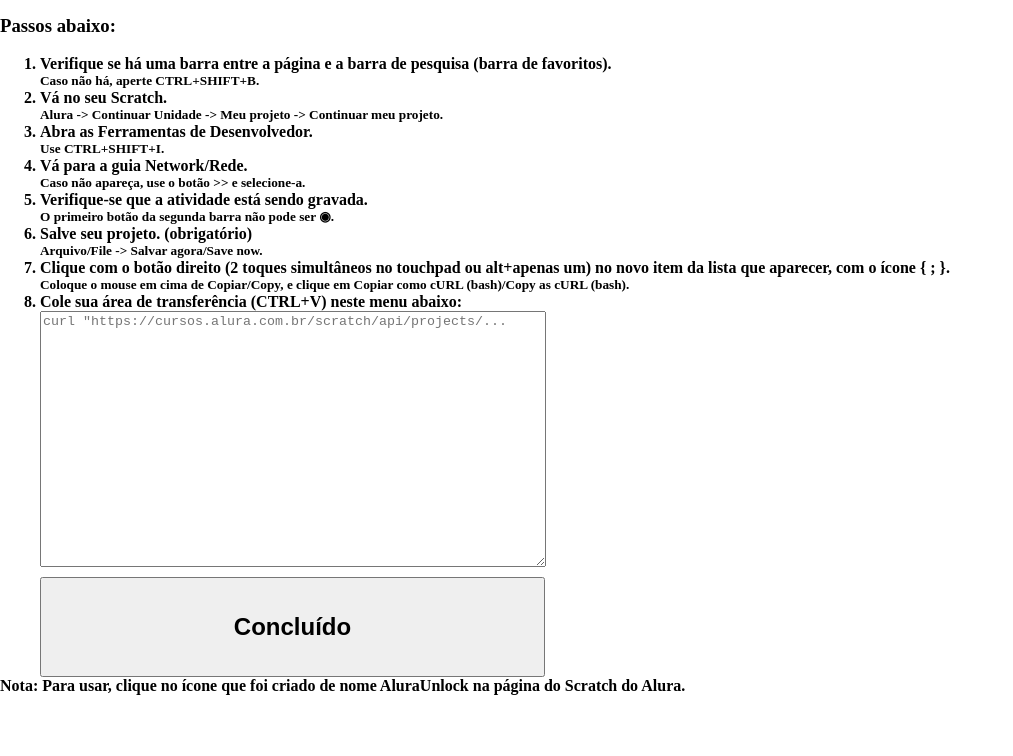
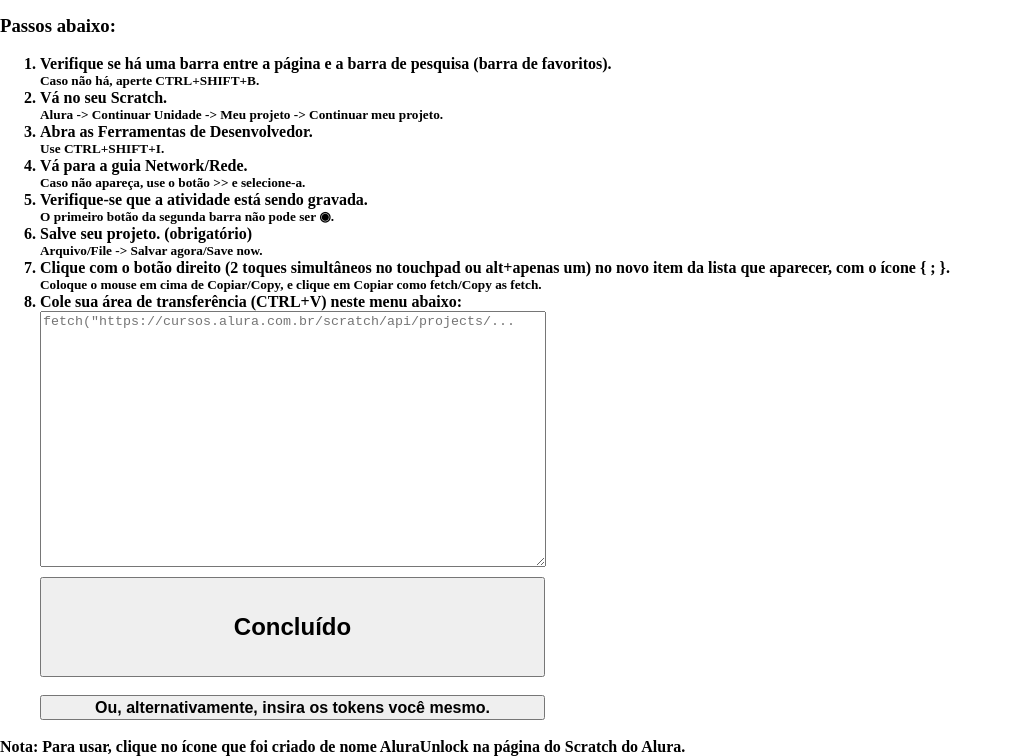
Before and after one commit to educacao-bruno01/al, a plain HTML site: page index.html in a window 1280 px wide. Shown: the part 103-859 px from the top of the page, without its empty margins (0-1013 px from the left). Before the commit the page ends 800 px from the top, so only its background shows below. Drawn offline with Linux system fonts and the light colour scheme.

Commit message:
Add files via upload

```diff
--- a/index.html
+++ b/index.html
@@ -50,16 +50,19 @@
             <h5>Arquivo/File -> Salvar agora/Save now.</h5>
         </li>
         <li>Clique com o botão direito (2 toques simultâneos no touchpad ou alt+apenas um) no novo item da lista que aparecer, com o ícone { ; }.
-            <h5>Coloque o mouse em cima de Copiar/Copy, e clique em Copiar como cURL (bash)/Copy as cURL (bash).</h5>
+            <h5>Coloque o mouse em cima de Copiar/Copy, e clique em Copiar como fetch/Copy as fetch.</h5>
         </li>
         <li>Cole sua área de transferência (CTRL+V) neste menu abaixo:
             <div style="display: flex; flex-direction: column; width: 500px;">
-                <textarea placeholder='curl "https://cursos.alura.com.br/scratch/api/projects/...' style="width: 100%; height: 250px; margin-bottom: 10px;"></textarea>
-                <button style="width: 101%; height: 100px;" onclick="try { let value = this.previousElementSibling.value; process(value.match(/'authorization: (.*)'/)[1], value.match(/'logged-user-id: (.*)'/)[1]); } catch { alert('Verifique-se que o conteúdo está correto e tente novamente.'); }"><h5 style="font-size: x-large;">Concluído</h5></button>
+                <textarea placeholder='fetch("https://cursos.alura.com.br/scratch/api/projects/...' style="width: 100%; height: 250px; margin-bottom: 10px;"></textarea>
+                <button style="width: 101%; height: 100px;" onclick='try { let value = this.previousElementSibling.value; process(value.match(/\"authorization\": \"(.*)\"/)[1], value.match(/\"logged-user-id\": \"(.*)\"/)[1]); } catch { alert("Verifique-se que o conteúdo está correto e tente novamente."); }'><h5 style="font-size: x-large;">Concluído</h5></button>
+                <br>
+                <button style="width: 101%; height: 25px;" onclick="process(prompt('Insira token (authorization): '), prompt('Insira ID (logged-user-id): '));"><h5 style="font-size: medium;">Ou, alternativamente, insira os tokens você mesmo.</h5></button>
             </div>
         </li>
     </ol></h4>
     </div>
+    <br>
     <h4 id="final" style="display: none"><ul>Pronto! Arraste isso para sua barra de favoritos: <a href="#">AluraUnlock</a></ul></h4>
     <h4>Nota: Para usar, clique no ícone que foi criado de nome AluraUnlock na página do Scratch do Alura.</h4>
 </body>
```
